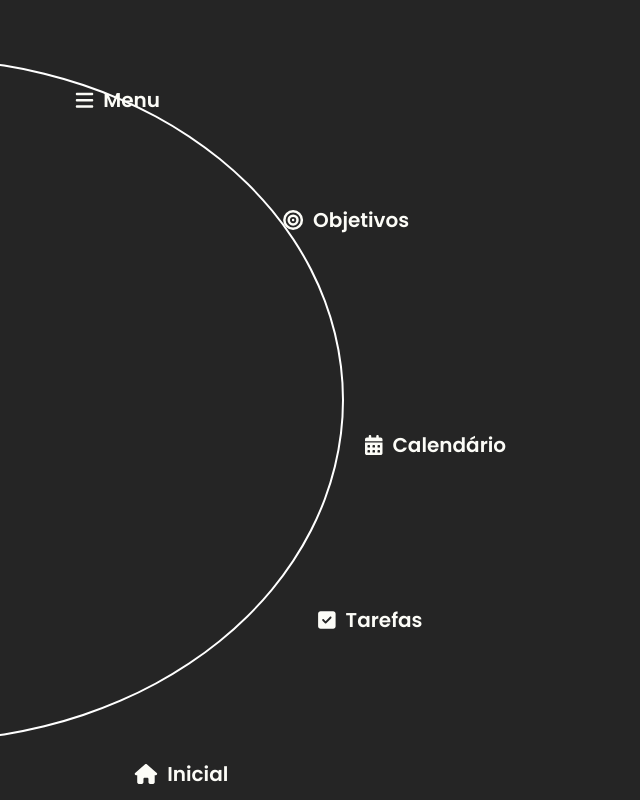
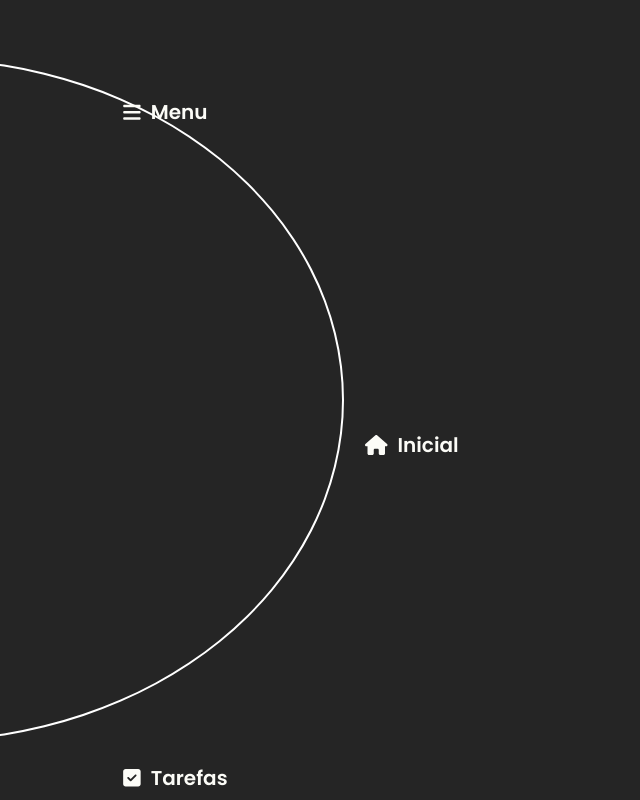
Before and after one commit to amalia-coelho/myBufunfa, a React (Vite) app: page / in a window 1280 px wide. Shown: the whole page, without its empty margins (0-640 px from the left). Built offline with nearby package versions, Linux system fonts and the light colour scheme.

Commit message:
Progresso na lógica scrollar

```diff
--- a/src/components/Navbar.jsx
+++ b/src/components/Navbar.jsx
@@ -1,10 +1,37 @@
-import React, { useState } from 'react';
+import React, { useState, useEffect } from 'react';
 import { FontAwesomeIcon } from '@fortawesome/react-fontawesome';
-import { faHouse, faSquareCheck, faCalendarDays, faBullseye, faBars, faXmark} from '@fortawesome/free-solid-svg-icons'; // Importando ícones específicos
+import { faHouse, faSquareCheck, faCalendarDays, faBullseye, faBars } from '@fortawesome/free-solid-svg-icons';
 import '../styles/Navbar.css';
 
 const Navbar = () => {
-    const NavOption = ({ icon, label, angle }) => {
+    const [scrollY, setScrollY] = useState(0);
+
+    // Função para lidar com o scroll
+    const handleScroll = () => {
+        setScrollY(window.scrollY);
+    };
+
+    useEffect(() => {
+        window.addEventListener('scroll', handleScroll);
+        return () => window.removeEventListener('scroll', handleScroll);
+    }, []);
+
+    const icons = [faHouse, faSquareCheck, faCalendarDays, faBullseye, faBars];
+    const titles = ['Inicial', 'Tarefas', 'Calendário', 'Objetivos', 'Menu'];
+    const totalItems = icons.length; // Defina o número total de itens
+
+    const calculateOffset = () => {
+        const scrollOffset = Math.floor(scrollY / 100) % totalItems; // Ajuste o divisor para controlar a sensibilidade
+        return scrollOffset;
+    };
+
+    const offset = calculateOffset();
+
+    const rotatedIcons = [...icons.slice(offset), ...icons.slice(0, offset)];
+    const rotatedTitles = [...titles.slice(offset), ...titles.slice(0, offset)];
+
+    const NavOption = ({ icon, label, index }) => {
+        const angle = 360 / totalItems * index;
         const elementStyle = {
             transform: `rotate(${angle}deg) translate(350px) rotate(-${angle}deg)`,
         };
@@ -19,19 +46,15 @@ const Navbar = () => {
         );
     };
 
-    const icons = [faHouse, faSquareCheck, faCalendarDays, faBullseye, faBars];
-    const titles = ['Inicial', 'Tarefas', 'Calendário', 'Objetivos', 'Menu'];
-    const angles = [70, 30, 0, 320, 280];
-
     return (
         <div className="nav-container">
             <nav>
-                {icons.map((icon, index) => (
+                {rotatedIcons.map((icon, index) => (
                     <NavOption
                         key={index}
                         icon={icon}
-                        label={titles[index]}
-                        angle={angles[index]}
+                        label={rotatedTitles[index]}
+                        index={index}
                     />
                 ))}
             </nav>
```
Lines whose indentation alone changed are shown as unchanged.
